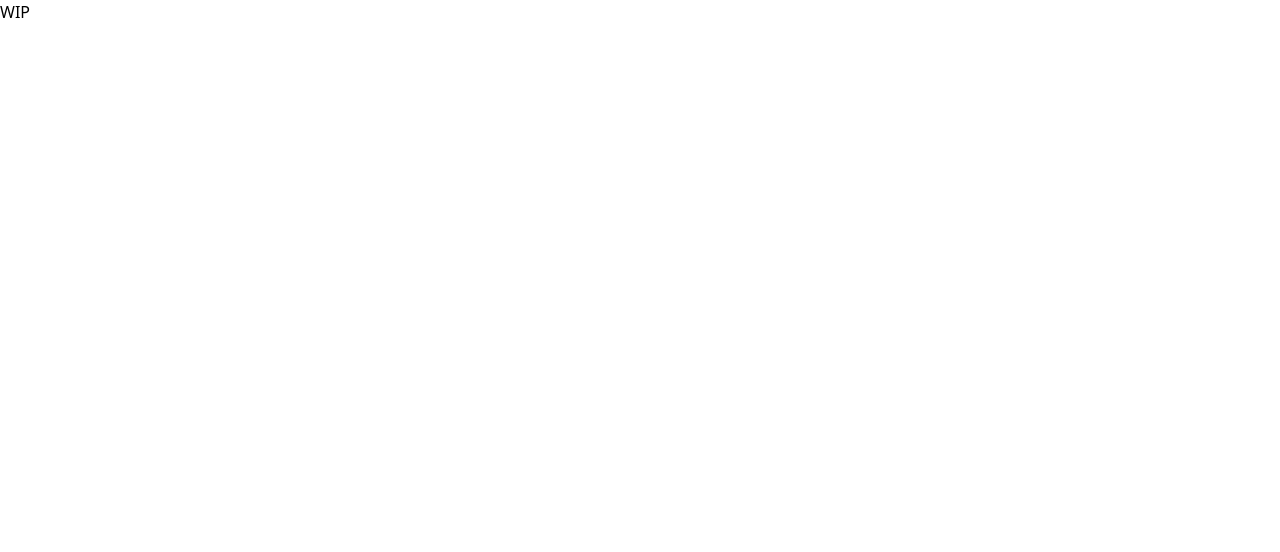
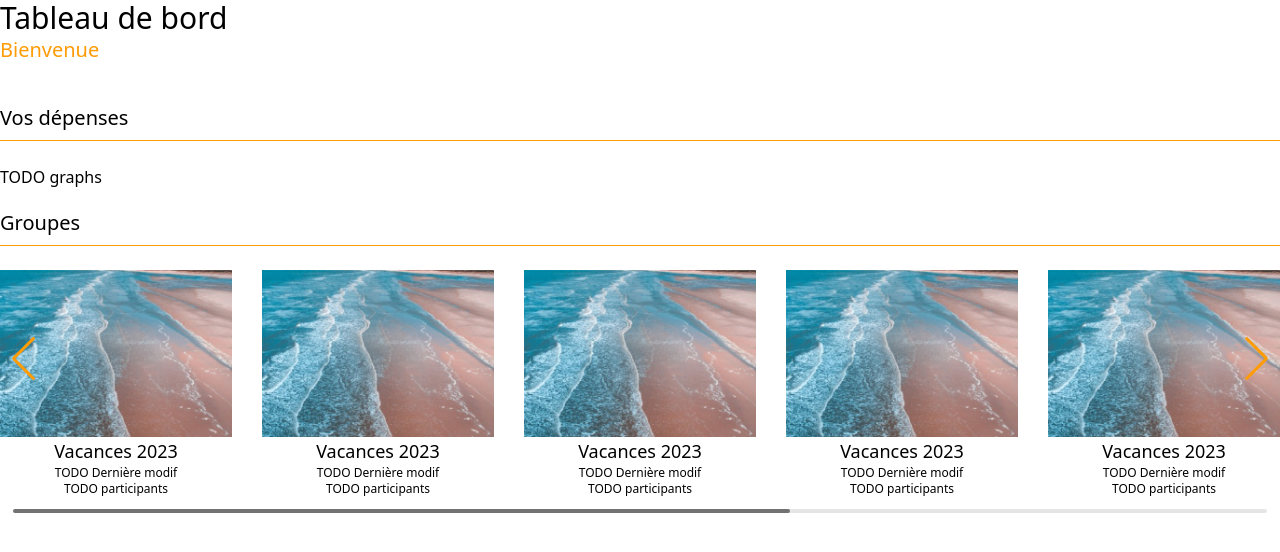
Before and after one commit to Timerns/Collabudget, a Next.js app in the folder frontend/: page /app/mon-compte in a window 1280 px wide. Shown: the top 552 px of the page. Built offline with nearby package versions, Linux system fonts and the light colour scheme.

Commit message:
Tableau de bord - Groupes + Sliders

```diff
--- a/frontend/package.json
+++ b/frontend/package.json
@@ -21,6 +21,7 @@
     "postcss": "8.4.28",
     "react": "18.2.0",
     "react-dom": "18.2.0",
+    "swiper": "^10.2.0",
     "react-hook-form": "^7.45.4",
     "tailwindcss": "3.3.3",
     "typescript": "5.1.6"
--- a/frontend/src/app/app/mon-compte/page.tsx
+++ b/frontend/src/app/app/mon-compte/page.tsx
@@ -1,5 +1,72 @@
-export default function Page()  {
-    return (
-        <div>WIP</div>
-    )
+"use client"
+
+import MainTitle from "@/app/components/mainTitle";
+import Title from "@/app/components/title";
+import GroupeType from "@/app/types/groupeType";
+
+import { Navigation, Scrollbar, A11y } from 'swiper/modules';
+
+import { Swiper, SwiperSlide } from 'swiper/react';
+
+// Import Swiper styles
+import 'swiper/css';
+import 'swiper/css/navigation';
+import 'swiper/css/scrollbar';
+import Link from "next/link";
+
+
+export default function Page() {
+
+  const groupes: GroupeType[] = [
+    new GroupeType(1, "Vacances 2023", "CHF", 1, []),
+    new GroupeType(1, "Vacances 2023", "CHF", 1, []),
+    new GroupeType(1, "Vacances 2023", "CHF", 1, []),
+    new GroupeType(1, "Vacances 2023", "CHF", 1, []),
+    new GroupeType(1, "Vacances 2023", "CHF", 1, []),
+    new GroupeType(1, "Vacances 2023", "CHF", 1, []),
+    new GroupeType(1, "Vacances 2023", "CHF", 1, []),
+    new GroupeType(1, "Vacances 2023", "CHF", 1, []),
+  ]
+
+  return (
+      <>
+        <MainTitle title={"Tableau de bord"} subtitle={"Bienvenue"}/>
+        <Title title={"Vos dépenses"}/>
+        TODO graphs
+        <Title title={"Groupes"}/>
+        <Swiper
+            // install Swiper modules
+            modules={[Navigation, Scrollbar, A11y]}
+            spaceBetween={30}
+            breakpoints={{
+              0: {
+                slidesPerView: 2,
+              },
+              640: {
+                slidesPerView: 3,
+              },
+              1024: {
+                slidesPerView: 5,
+              },
+            }}
+            loop={true}
+            navigation
+            hashNavigation={true}
+            scrollbar={{ draggable: true }}
+        >
+          {groupes.map((g, i) => {
+            return (
+                <SwiperSlide className={"mb-5"}>
+                  <Link href={`/app/groupe/${g.id}`} className={"text-center"}>
+                    <img src={`/app/groupe/${g.id}.png`}/>
+                    <div className={"text-lg"}>{g.name}</div>
+                    <div className={"text-xs"}>TODO Dernière modif</div>
+                    <div className={"text-xs"}>TODO participants</div>
+                  </Link>
+                </SwiperSlide>
+            )
+          })}
+        </Swiper>
+      </>
+  )
 }
--- a/frontend/src/app/components/Menus/AppMenu.tsx
+++ b/frontend/src/app/components/Menus/AppMenu.tsx
@@ -21,7 +21,7 @@ const AppMenu: FC<pageProps> = (props) => {
                         </svg>
                         :
                         <svg className="w-6 h-6" aria-hidden="true" fill="currentColor" viewBox="0 0 20 20" xmlns="http://www.w3.org/2000/svg">
-                            <path clip-rule="evenodd" fill-rule="evenodd" d="M2 4.75A.75.75 0 012.75 4h14.5a.75.75 0 010 1.5H2.75A.75.75 0 012 4.75zm0 10.5a.75.75 0 01.75-.75h7.5a.75.75 0 010 1.5h-7.5a.75.75 0 01-.75-.75zM2 10a.75.75 0 01.75-.75h14.5a.75.75 0 010 1.5H2.75A.75.75 0 012 10z"></path>
+                            <path d="M2 4.75A.75.75 0 012.75 4h14.5a.75.75 0 010 1.5H2.75A.75.75 0 012 4.75zm0 10.5a.75.75 0 01.75-.75h7.5a.75.75 0 010 1.5h-7.5a.75.75 0 01-.75-.75zM2 10a.75.75 0 01.75-.75h14.5a.75.75 0 010 1.5H2.75A.75.75 0 012 10z"></path>
                         </svg>
                 }
             </button>
--- /dev/null
+++ b/frontend/src/app/components/mainTitle.tsx
@@ -0,0 +1,8 @@
+export default function MainTitle({title, subtitle}:{title:string,subtitle?:string}) {
+    return (
+        <>
+            <h1 className={"text-3xl font-light"}>{title}</h1>
+            <h2 className={"text-xl text-primary font-light mb-10"}>{subtitle}</h2>
+        </>
+    )
+}
--- /dev/null
+++ b/frontend/src/app/components/title.tsx
@@ -0,0 +1,5 @@
+export default function Title({title}:{title:string}) {
+    return (
+        <h3 className={"text-xl font-light border-b border-primary pb-2 mb-6 mt-5"}>{title}</h3>
+    )
+}
--- a/frontend/src/app/globals.css
+++ b/frontend/src/app/globals.css
@@ -57,3 +57,7 @@
     background: #888;
     border-radius: 3px;
 }
+
+.swiper .swiper-button-prev, .swiper .swiper-button-next {
+    @apply text-primary -mt-14 sm:-mt-14;
+}
```
Also changed, not shown: frontend/public/app/groupe/1.png (added), 1 other file (tests, documents, lock files or other folders).
